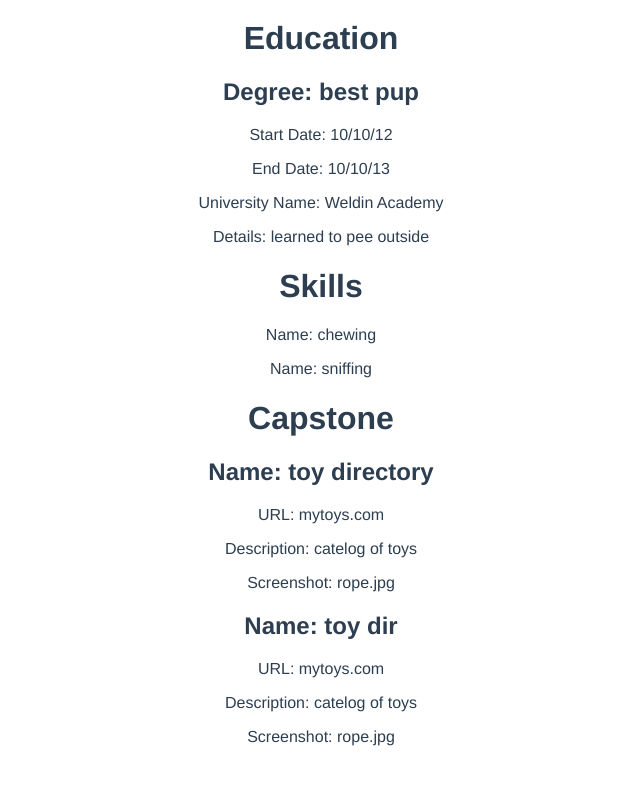
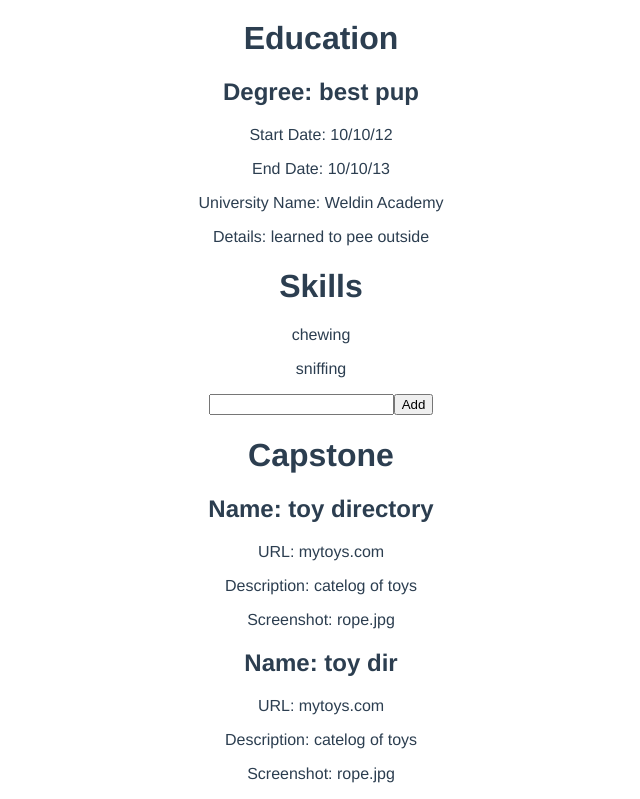
Before and after one commit to def-end-icecream/student_portal, a Vue app: page /students/1 in a window 1280 px wide. Shown: the part 961-1760 px from the top of the page, without its empty margins (319-959 px from the left). Before the commit the page ends 1723 px from the top, so only its background shows below. Built offline with nearby package versions, Linux system fonts and the light colour scheme; no server answers.

Commit message:
adds creating a skill to student show page

```diff
--- a/src/views/StudentsShow.vue
+++ b/src/views/StudentsShow.vue
@@ -31,8 +31,11 @@
       </div>
       <h1>Skills</h1>
       <div v-for="skill in skills" v-bind:key="skill.skill_name">
-        <p>Name: {{ skill.skill_name }}</p>
+        <p>{{ skill.skill_name }}</p>
       </div>
+      <input type="text" v-model="newSkill" />
+      <button v-on:click="addSkill()">Add</button>
+
       <h1>Capstone</h1>
       <div v-for="capstone in capstones" v-bind:key="capstone.capstone_name">
         <h2>Name: {{ capstone.name }}</h2>
@@ -102,6 +105,7 @@ export default {
           skill_name: "sniffing",
         },
       ],
+      newSkill: "",
       capstones: [
         {
           name: "toy directory",
@@ -124,6 +128,20 @@ export default {
       this.student = response.data;
     });
   },
-  methods: {},
+  methods: {
+    addSkill: function() {
+      console.log(this.newSkill);
+      this.skills.push({ skill_name: this.newSkill });
+      // axios
+      //   .post("/api/skills", { skill_name: this.newSkill })
+      //   .then(response => {
+      //     console.log(response);
+      //   })
+      //   .catch(error => {
+      //     this.status = error.response.status;
+      //     this.errors = error.response.data.errors;
+      //   });
+    },
+  },
 };
 </script>
```
